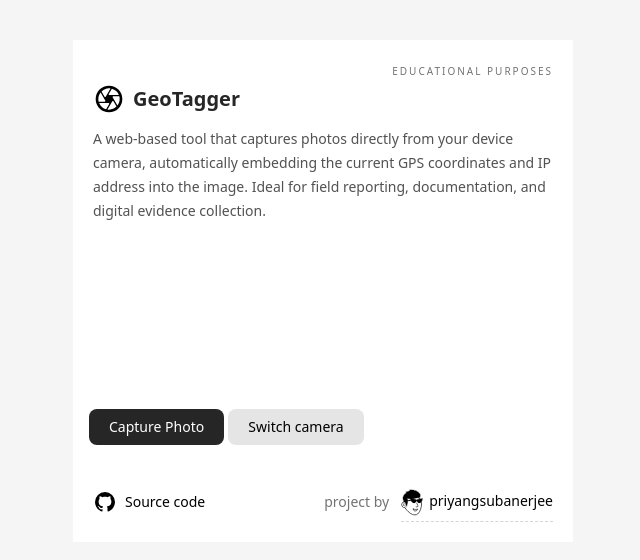
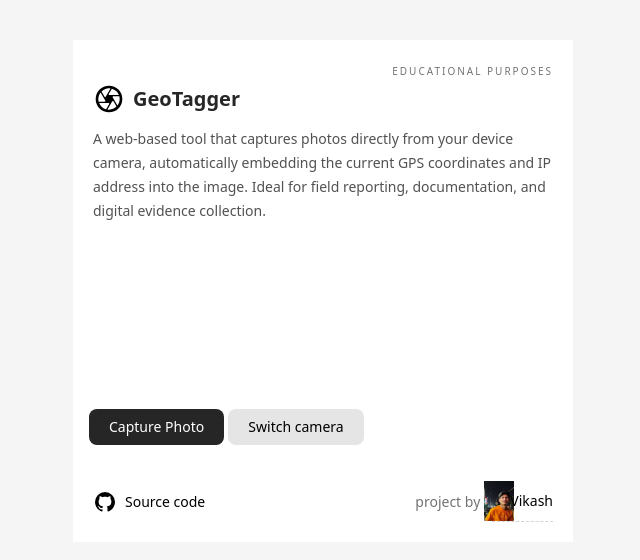
Before and after one commit to CypherNinjaa/geo-tagger, a plain HTML site: page index.html in a window 1280 px wide. Shown: the whole page, without its empty margins (317-957 px from the left). Drawn offline with nearby package versions, Linux system fonts and the light colour scheme.

Commit message:
Implement code changes to enhance functionality and improve performance

```diff
--- a/index.html
+++ b/index.html
@@ -54,8 +54,8 @@
       <a href="https://priyangsu.dev/" class="flex items-center gap-0 text-sm ml-auto">
         <span class="text-neutral-500">project by</span>
         <span class="flex items-center border-b border-dashed border-neutral-300 ml-3">
-          <img src="./assets/priyangsu-avatar.svg" class="h-10 -ml-2" />
-          <span class="-ml-1">priyangsubanerjee</span>
+          <img src="./assets/priyangsu-avatar.jpg" class="h-10 -ml-2" />
+          <span class="-ml-1">Vikash </span>
         </span>
       </a>
     </div>
```
Also changed, not shown: assets/priyangsu-avatar.jpg (added), assets/priyangsu-avatar.svg (deleted).
